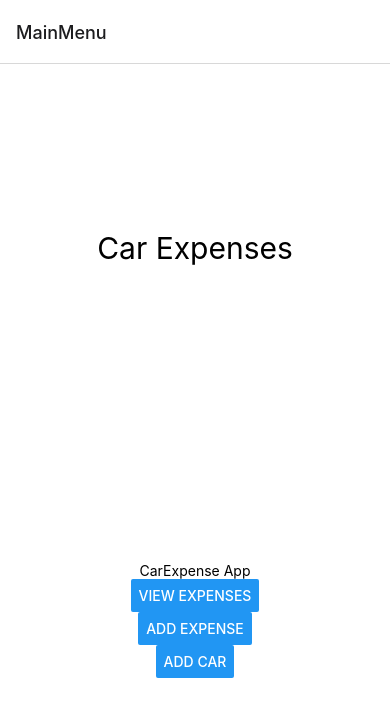
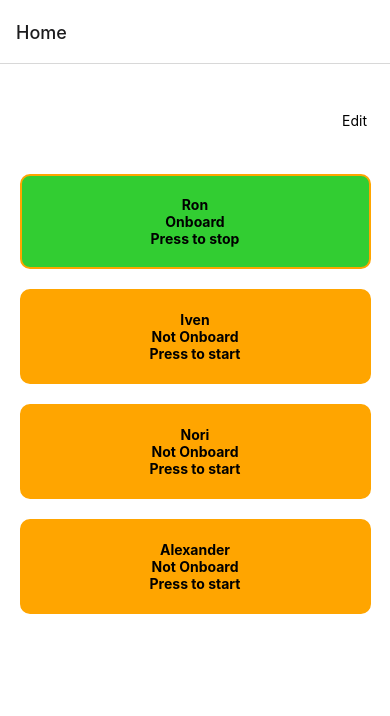
Before and after one commit to aherman21/CarExpenseApp, a React Native app: screen /Home in a window 390 px wide. Shown: the top 716 px of the page. Built offline with nearby package versions, Linux system fonts and the light colour scheme.

Commit message:
homescreen and edit functionality

```diff
--- a/App.js
+++ b/App.js
@@ -1,20 +1,21 @@
+// App.js
 import React from 'react';
 import { NavigationContainer } from '@react-navigation/native';
-import { createStackNavigator } from '@react-navigation/stack';
-import { StyleSheet, Text, View, Button } from 'react-native';
-import { styles } from './src/styles';
-import MainMenu from './src/MainMenu';
+import { createNativeStackNavigator } from '@react-navigation/native-stack';
+import HomeScreen from './src/screens/HomeScreen'; // Adjusted import path
+import EditScreen from './src/screens/EditScreen'; // Adjusted import path
 
+const Stack = createNativeStackNavigator();
 
-const Stack = createStackNavigator();
-
-export default function App() {
+const App = () => {
   return (
     <NavigationContainer>
-      <Stack.Navigator initialRouteName="MainMenu">
-        <Stack.Screen name="MainMenu" component={MainMenu} />
-        {/* other routes here */}
+      <Stack.Navigator initialRouteName="Home">
+        <Stack.Screen name="Home" component={HomeScreen} />
+        <Stack.Screen name="Edit" component={EditScreen} />
       </Stack.Navigator>
     </NavigationContainer>
   );
-}
+};
+
+export default App;
--- a/package.json
+++ b/package.json
@@ -10,11 +10,15 @@
   },
   "dependencies": {
     "@react-navigation/native": "^6.1.9",
+    "@react-navigation/native-stack": "^6.9.17",
     "@react-navigation/stack": "^6.3.20",
     "expo": "~49.0.15",
     "expo-status-bar": "~1.6.0",
     "react": "18.2.0",
-    "react-native": "0.72.6"
+    "react-native": "0.72.6",
+    "react-native-gesture-handler": "^2.13.4",
+    "react-native-safe-area-context": "^4.7.4",
+    "react-native-screens": "^3.27.0"
   },
   "devDependencies": {
     "@babel/core": "^7.20.0"
--- /dev/null
+++ b/src/screens/EditScreen.js
@@ -0,0 +1,20 @@
+import React, { useState } from 'react';
+import { View, Text, TextInput, TouchableOpacity, StyleSheet, FlatList, ScrollView } from 'react-native';
+
+const EditScreen = () => {
+  // ... your edit screen logic and return statement
+
+  // ... rest of your code including the component and styles
+
+  return (
+    <ScrollView style={styles.container}>
+      {/* ... your edit screen UI elements */}
+    </ScrollView>
+  );
+};
+
+const styles = StyleSheet.create({
+  // ... your styles for edit screen
+});
+
+export default EditScreen;
--- /dev/null
+++ b/src/screens/HomeScreen.js
@@ -0,0 +1,85 @@
+import React, { useState } from 'react';
+import { View, Text, TouchableOpacity, StyleSheet, FlatList } from 'react-native';
+
+const initialPassengers = [
+  { id: '1', name: 'Ron', onboard: true },
+  { id: '2', name: 'Iven', onboard: false },
+  { id: '3', name: 'Nori', onboard: false },
+  { id: '4', name: 'Alexander', onboard: false },
+];
+
+const HomeScreen = ({ navigation }) => {
+  const [passengers, setPassengers] = useState(initialPassengers);
+
+  const handleButtonPress = (passenger) => {
+    // Update the onboard status of the pressed passenger
+    const updatedPassengers = passengers.map((p) => {
+      if (p.id === passenger.id) {
+        return { ...p, onboard: !p.onboard };
+      }
+      return p;
+    });
+
+    setPassengers(updatedPassengers);
+  };
+
+  const PassengerButton = ({ item }) => (
+    <TouchableOpacity
+      style={[styles.button, { backgroundColor: item.onboard ? '#32CD32' : '#FFA500' }]}
+      onPress={() => handleButtonPress(item)}
+    >
+      <Text style={styles.text}>{item.name}</Text>
+      <Text style={styles.text}>{item.onboard ? 'Onboard' : 'Not Onboard'}</Text>
+      <Text style={styles.text}>{item.onboard ? 'Press to stop' : 'Press to start'}</Text>
+    </TouchableOpacity>
+  );
+
+  return (
+    <View style={styles.container}>
+      <FlatList
+        style={styles.passengers}
+        data={passengers}
+        renderItem={PassengerButton}
+        keyExtractor={(item) => item.id}
+      />
+      <TouchableOpacity style={styles.editButton} onPress={() => navigation.navigate('Edit')}>
+        <Text>Edit</Text>
+      </TouchableOpacity>
+    </View>
+  );
+};
+
+const styles = StyleSheet.create({
+  container: {
+    flex: 1,
+    backgroundColor: '#FFF',
+  },
+  editButton: {
+    position: 'absolute',
+    top: 40,
+    right: 15,
+    backgroundColor: '#fff',
+    padding: 8,
+    borderRadius: 20,
+    zIndex: 10,
+  },
+  passengers: {
+    top: 100,
+  },
+  button: {
+    padding: 20,
+    marginVertical: 10,
+    width: '90%',
+    alignSelf: 'center',
+    borderRadius: 10,
+    borderWidth: 2,
+    borderColor: '#FFA500',
+  },
+  text: {
+    color: '#000',
+    fontWeight: 'bold',
+    textAlign: 'center',
+  },
+});
+
+export default HomeScreen;
```
Also changed, not shown: 1 other file (tests, documents, lock files or other folders).
